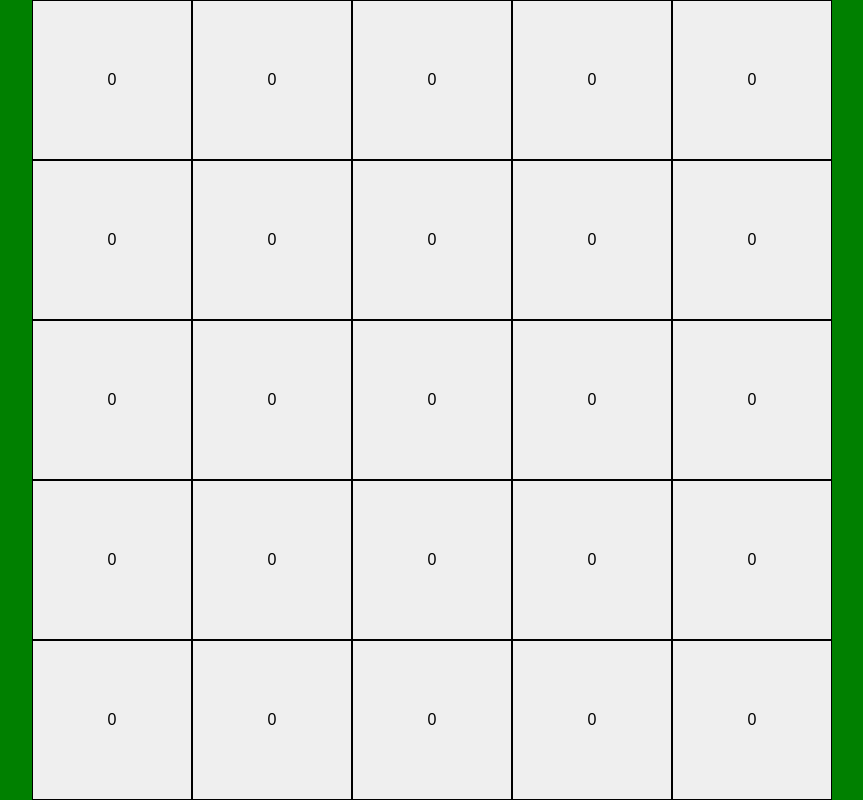
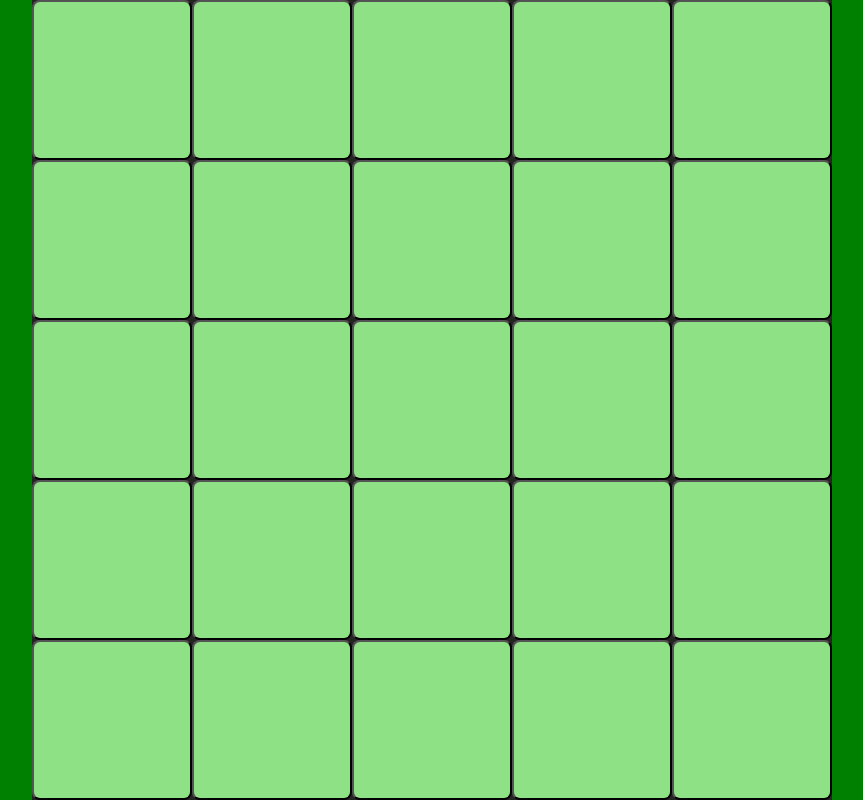
Before and after one commit to vgpontes/minesweeper-react, a React (Create React App) app: page / in a window 1280 px wide. Shown: the whole page, without its empty margins (208-1071 px from the left). Built offline with nearby package versions, Linux system fonts and the light colour scheme.

Commit message:
Tile CSS style

```diff
--- a/src/App.tsx
+++ b/src/App.tsx
@@ -1,11 +1,11 @@
 import React from 'react';
 import MinesweeperGame from './components/MinesweeperGame';
+import { Minesweeper } from './utils/Minesweeper';
 
 function App() {
-
   return (
     <div style={{ width: "100vw", height: "100vh", backgroundColor: "green", display: "flex", alignItems: "center", justifyContent: "center"}}>
-      <MinesweeperGame numMines={0} boardHeight={5} boardWidth={5}/>
+      <MinesweeperGame numMines={3} boardHeight={5} boardWidth={5}/>
     </div>
   );
 }
--- a/src/components/Minesweeper.css
+++ b/src/components/Minesweeper.css
@@ -4,7 +4,7 @@
     align-items: center;
     height: 100%;
     width: 100%;
-    background-color: red;
+    background-color: #242423;
 }
 
 .Tile {
@@ -12,14 +12,22 @@
     justify-content: center;
     align-items: center;
     width: 100%;
-    border: 1px solid black; /* Add a border for visual separation */
-    font-size: 1rem; /* Adjust font size as needed */
-  }
+    font-size: 2rem;
+    border-radius: 5%;
+    transition-duration: 0.4s;
+}
 
-.Tile:hover {
-    background-color: #0056b3; /* Darker blue background color on hover */
+.Tile:disabled,
+.Tile[disabled]{
+    color: black;
+    border-color: black;
 }
 
 .Row {
     flex-wrap: wrap;
 }
+
+@font-face {
+    font-family: 'Cabin';
+    src: local('Cabin'), url(../../fonts/Cabin.ttf) format('truetype');
+}
--- a/src/components/MinesweeperGame.tsx
+++ b/src/components/MinesweeperGame.tsx
@@ -1,12 +1,21 @@
 import { useEffect, useState } from "react";
-import { Minesweeper, MinesweeperProps } from "../utils/Minesweeper"
+import { Coordinate, Minesweeper, MinesweeperProps } from "../utils/Minesweeper"
 import { Tile } from "./Tile"
 import { debounce } from "lodash"
 
+export enum GAME_STATUS {
+    InProgress,
+    Win,
+    Lose
+}
+
 export default function MinesweeperGame(props:MinesweeperProps) {
+    const [game, setGame] = useState(new Minesweeper(props))
     const [tileSize, setTileSize] = useState(0);
-    const game = new Minesweeper(props);
-    const board = game.board;
+    const [firstPress, setFirstPress] = useState(true);
+    const [revealCount, setRevealCount] = useState(0);
+    const [gameStatus, setGameStatus] = useState(GAME_STATUS.InProgress);
+    const [board, setBoard] = useState(game.board);
     const boardWidth = board[0].length;
     const boardHeight = board.length;
 
@@ -39,6 +48,34 @@ export default function MinesweeperGame(props:MinesweeperProps) {
         };
     }, []);
 
+    const onTileClick = (rowIndex:number, colIndex:number) => {
+        if (board[rowIndex][colIndex].isRevealed) return;
+
+        if (firstPress) {
+            game.placeMines(rowIndex, colIndex);
+            setFirstPress(false);
+        }
+        var newBoard = [...game.board];
+        var countObj = { val: revealCount };
+        game.revealTile(rowIndex, colIndex, countObj);
+
+        const newRevealCount = countObj.val;
+        setRevealCount(newRevealCount);
+        if (newBoard[rowIndex][colIndex].isMine) {
+            // Reveal all bomb locations
+            game.getMineCoordinates().forEach((coordinate) => {
+                game.revealTile(coordinate.x, coordinate.y);
+            });
+            console.log("You Lose");
+            setGameStatus(GAME_STATUS.Lose);
+        }
+        else if (newRevealCount == (boardHeight * boardWidth - game.getNumMines())) {
+            console.log("You Win");
+            setGameStatus(GAME_STATUS.Win);
+        }
+        setBoard(newBoard);
+    }
+
     return (
         <div id="container" style={{ gridTemplateColumns: `repeat(${boardWidth * boardHeight}, ${tileSize}px)` }}>
             {
@@ -49,7 +86,9 @@ export default function MinesweeperGame(props:MinesweeperProps) {
                             rowIndex={rowIndex}
                             colIndex={colIndex}
                             tileSize={tileSize}
-                            minesNearby={tile}
+                            tileInfo={tile}
+                            onClick={onTileClick}
+                            gameStatus={gameStatus}
                         />
                     ))}
                 </div>
--- a/src/components/Tile.tsx
+++ b/src/components/Tile.tsx
@@ -1,19 +1,70 @@
+import { useState } from "react";
+import { TileInfo } from "../utils/Minesweeper"
 import "./Minesweeper.css"
+import { GAME_STATUS } from "./MinesweeperGame";
 
 export interface TileProps {
-    minesNearby : number,
+    tileInfo : TileInfo,
     rowIndex: number,
     colIndex: number,
-    tileSize: number
+    tileSize: number,
+    gameStatus: GAME_STATUS
+    onClick: (i:number, j:number) => void
 }
 
 export function Tile(props:TileProps) {
+    const [isMouseHovering, setMouseHovering] = useState(false);
+    const {minesNearby, isFlagged, isRevealed, isMine} = props.tileInfo;
+
     const onClick = () => {
-        console.log(`Clicked ${props.rowIndex}-${props.colIndex}`)
+        console.log(`Clicked ${props.rowIndex}-${props.colIndex}`);
+        props.onClick(props.rowIndex, props.colIndex);
     }
+
+    const onRightClick = () => {
+
+    }
+
+    const tileText = () => {
+        if (isFlagged) {
+            //return <MaterialCommunityIcons name="flag-variant" color="red" size={24}/>
+            return "\u{1F6A9}";
+        }
+        if (!isRevealed) {
+            return null;
+        }
+        if (isMine) {
+            //return <MaterialCommunityIcons name="bomb" size={24} color="black" />
+            return "\u{1F4A3}";
+        }
+        const fontColor = new Map([[1, "blue"], [2, "green"], [3, "red"], [4, "purple"]]);
+        return minesNearby ? <p style={{fontFamily:"Cabin", fontSize:24, color: (fontColor.get(minesNearby) || "black")}}>{minesNearby}</p> : null//minesNearby ? minesNearby : "";
+    }
+
+    const bgColorPicker = () => {
+        if (isMouseHovering) {
+            if (!isRevealed) {
+                return '#62B958';
+            }
+        }
+        if (!isRevealed) {
+            return '#8FE186';
+        }
+        if (isMine) {
+            return '#D33F49';
+        }
+        return '#EFD8A3'
+    }
+
+    const bgColor = bgColorPicker();
     return (
-        <button className="Tile" onClick={onClick} style={{ width: props.tileSize, height: props.tileSize }}>
-            {props.minesNearby}
+        <button className="Tile"
+        onMouseEnter={() => setMouseHovering(true)}
+        onMouseLeave={() => setMouseHovering(false)}
+        onClick={onClick}
+        disabled={isRevealed || props.gameStatus == GAME_STATUS.Win || props.gameStatus == GAME_STATUS.Lose}
+        style={{width: props.tileSize, height: props.tileSize, backgroundColor: bgColor}}>
+            {tileText()}
         </button>
     )
 }
--- a/src/utils/Minesweeper.ts
+++ b/src/utils/Minesweeper.ts
@@ -4,26 +4,14 @@ export interface MinesweeperProps {
     numMines : number
 }
 
-export class Minesweeper {
-    readonly board : number[][];
-    readonly numMines : number;
-
-    constructor(props : MinesweeperProps) {
-        this.board = new Array(props.boardWidth).fill(null).map(() => {
-            return new Array(props.boardHeight).fill(null).map(() => 0);
-        });
-        this.numMines = props.numMines;
-    }
-}
-
-/*export interface TileInfo {
+export interface TileInfo {
     minesNearby : number,
     isMine : boolean
     isFlagged : boolean,
     isRevealed : boolean
 }
 
-interface Coordinate {
+export interface Coordinate {
     x : number,
     y : number
 }
@@ -31,19 +19,19 @@ interface Coordinate {
 export class Minesweeper {
     readonly board : TileInfo[][];
     private mineCoordinates : Coordinate[];
-    private numMines : number
+    readonly numMines : number;
 
     constructor(props : MinesweeperProps) {
         this.board = new Array(props.boardWidth).fill(null).map(() => {
             return new Array(props.boardHeight).fill(null).map(() => ({
-              minesNearby: 0,
-              isFlagged: false,
-              isRevealed: false,
-              isMine: false
+                minesNearby: 0,
+                isMine: false,
+                isFlagged: false,
+                isRevealed: false
             }));
         });
+        this.mineCoordinates = [];
         this.numMines = props.numMines;
-        this.mineCoordinates = [];
     }
 
     printBoard() {
@@ -57,17 +45,13 @@ export class Minesweeper {
         console.log(text + "\n\n\n\n\n")
     }
 
-    getMineCoordinates() {
-        return this.mineCoordinates;
-    }
-
     placeMines(initialX : number, initialY : number) {
         var placedMines = 0;
         var coordinates : Coordinate[] = [];
 
         for (let i = 0; i < this.board.length; i++) {
             for (let j = 0; j < this.board[0].length; j++) {
-                if (this.isValidNeighbor(i, j, initialX, initialY)) continue;
+                if (isValidNeighbor(i, j, initialX, initialY)) continue;
                 coordinates.push({x: i, y: j});
             }
         }
@@ -86,8 +70,12 @@ export class Minesweeper {
         }
     }
 
-    isValidNeighbor(x : number, y : number, initialX : number, initialY : number) {
-        return (x == initialX && y == initialY) || (Math.abs(x - initialX) <= 1 && Math.abs(y - initialY) <= 1);
+    getNumMines() {
+        return this.numMines;
+    }
+
+    getMineCoordinates() {
+        return this.mineCoordinates;
     }
 
     calculateNeighbors(i : number, j : number) {
@@ -108,7 +96,7 @@ export class Minesweeper {
         })
     }
 
-    revealTile(i: number, j : number, countObj:any) {
+    revealTile(i: number, j : number, countObj?:any) {
         if (i < 0 || i >= this.board.length || j < 0 || j >= this.board[0].length || this.board[i][j].isRevealed ||
             this.board[i][j].isFlagged) return;
         this.board[i][j].isRevealed = true;
@@ -126,8 +114,8 @@ export class Minesweeper {
             this.revealTile(i - 1, j + 1, countObj);
         }
     }
+}
 
-    getNumMines() {
-        return this.numMines;
-    }
-}*/
+function isValidNeighbor(x : number, y : number, initialX : number, initialY : number) {
+    return (x == initialX && y == initialY) || (Math.abs(x - initialX) <= 1 && Math.abs(y - initialY) <= 1);
+}
```
Also changed, not shown: fonts/Cabin.ttf (added).
